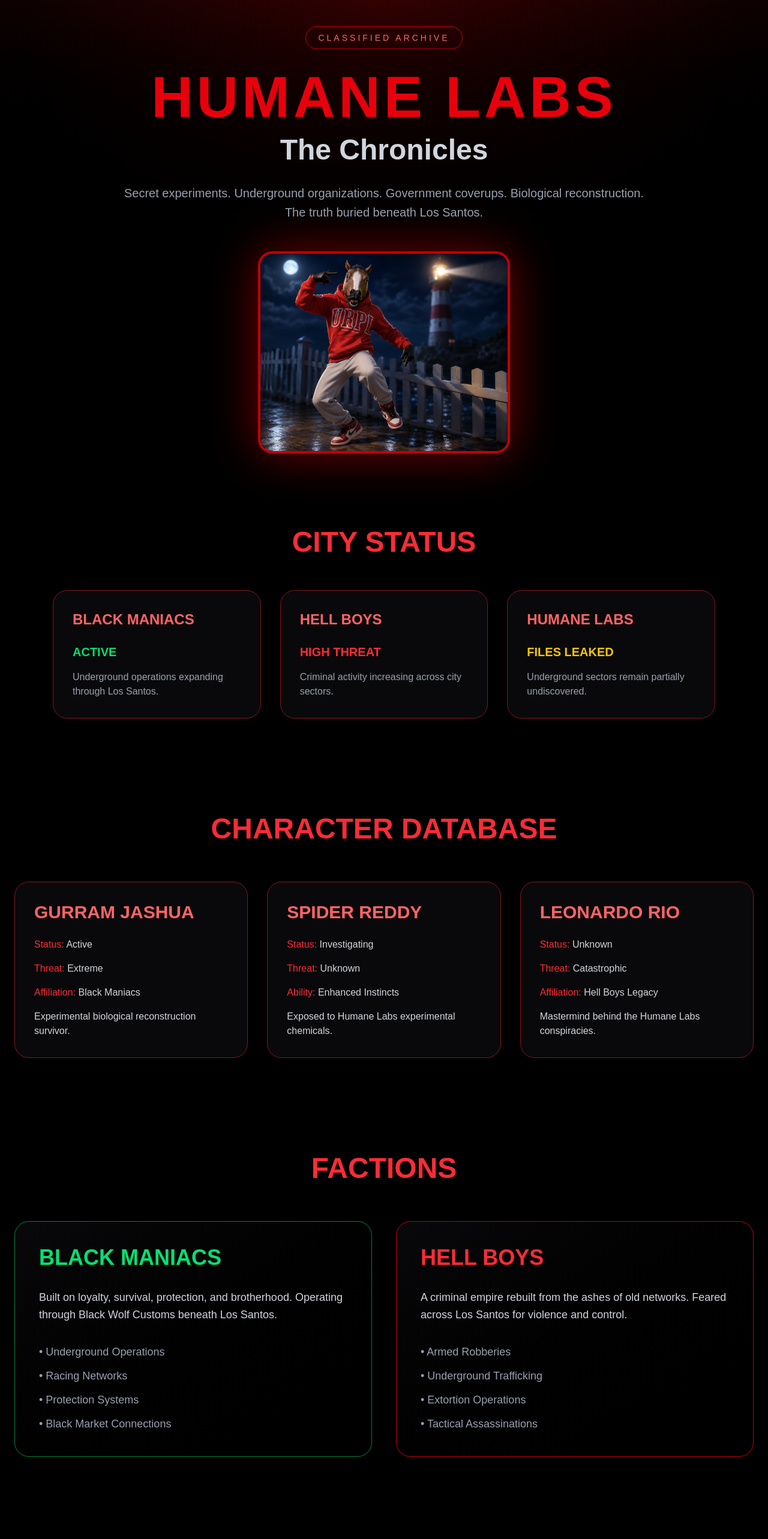
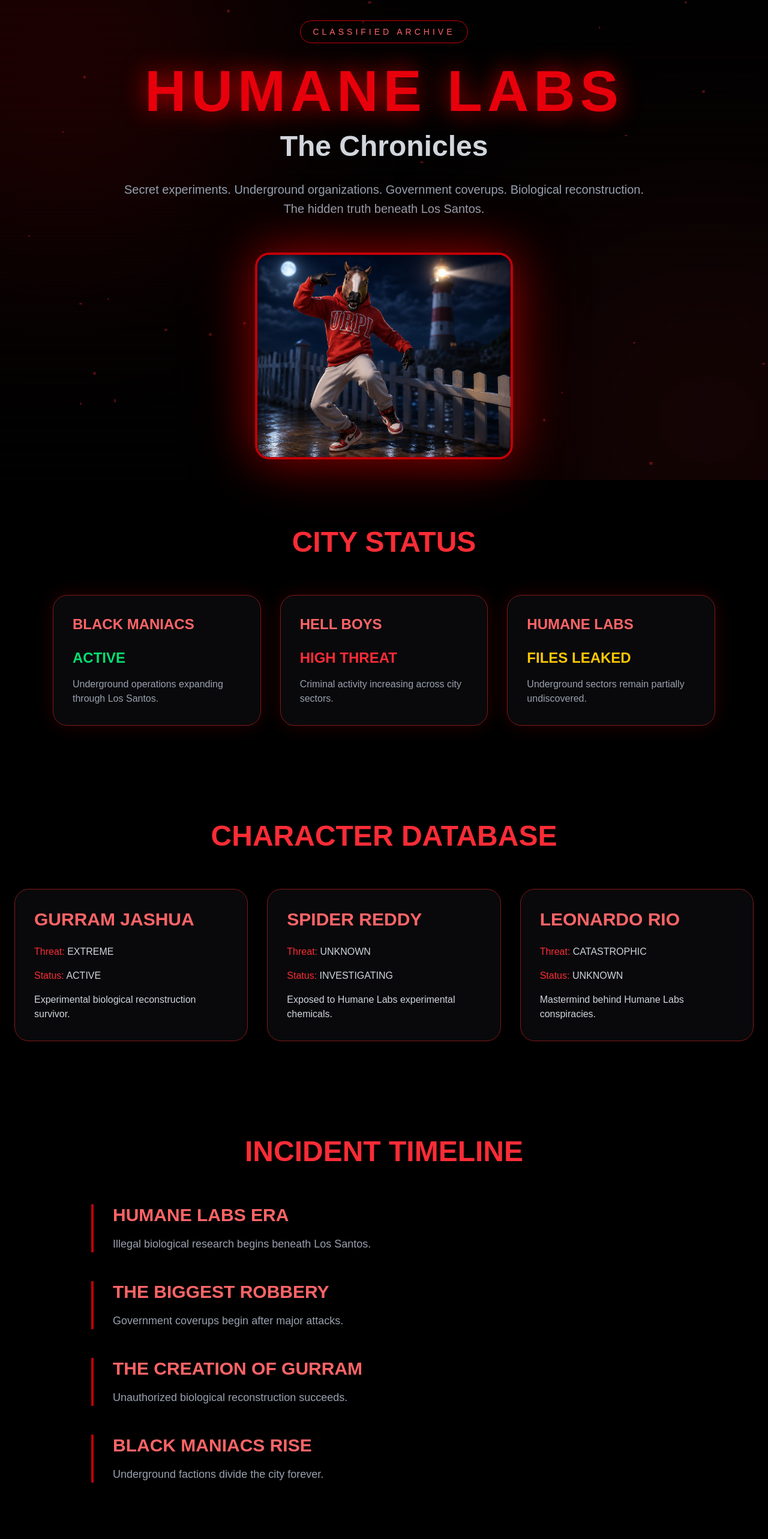
Before and after one commit to harshithtreddy23/gurram-jashua, a Next.js app: page / in a window 1280 px wide. Shown: the top 2566 px of the page at 60% size. Built offline with nearby package versions, Linux system fonts and the light colour scheme.

Commit message:
Added cinematic visual effects

```diff
--- a/app/page.tsx
+++ b/app/page.tsx
@@ -1,105 +1,202 @@
+"use client";
+
 import Image from "next/image";
+import { useEffect, useState } from "react";
 
 export default function Home() {
+  const [loading, setLoading] = useState(true);
+  const [typedText, setTypedText] = useState("");
+
+  const message =
+    "ACCESSING HUMANE LABS DATABASE... CLEARANCE ACCEPTED.";
+
+  useEffect(() => {
+    let index = 0;
+
+    const interval = setInterval(() => {
+      setTypedText(message.slice(0, index));
+      index++;
+
+      if (index > message.length) {
+        clearInterval(interval);
+      }
+    }, 50);
+
+    const timeout = setTimeout(() => {
+      setLoading(false);
+    }, 3500);
+
+    return () => {
+      clearInterval(interval);
+      clearTimeout(timeout);
+    };
+  }, []);
+
+  if (loading) {
     return (
-    <main className="min-h-screen bg-black text-white overflow-hidden">
+      <main className="h-screen bg-black flex items-center justify-center overflow-hidden relative">
 
-      {/* BACKGROUND */}
-      <div className="fixed inset-0 bg-[radial-gradient(circle_at_top,rgba(255,0,0,0.18),transparent_60%)] pointer-events-none" />
+        {/* Glow */}
+        <div className="absolute w-[600px] h-[600px] bg-red-700/20 blur-[140px] rounded-full animate-pulse" />
+
+        {/* Scanlines */}
+        <div className="absolute inset-0 opacity-10 bg-[linear-gradient(to_bottom,transparent_50%,rgba(255,255,255,0.08)_50%)] bg-[length:100%_4px]" />
+
+        <div className="relative z-10 text-center">
+
+          <h1 className="text-red-500 text-4xl md:text-6xl font-black tracking-[6px]">
+            HUMANE LABS
+          </h1>
+
+          <p className="mt-8 text-green-400 text-xl font-mono min-h-[40px]">
+            {typedText}
+          </p>
+
+          {/* Loading Bar */}
+          <div className="mt-10 w-80 h-3 bg-zinc-800 rounded-full overflow-hidden mx-auto">
+            <div className="h-full bg-red-600 animate-[loading_3s_linear_forwards]" />
+          </div>
+
+        </div>
+
+        <style jsx>{`
+          @keyframes loading {
+            from {
+              width: 0%;
+            }
+            to {
+              width: 100%;
+            }
+          }
+        `}</style>
+
+      </main>
+    );
+  }
+
+  return (
+    <main className="min-h-screen bg-black text-white overflow-hidden relative">
+
+      {/* Animated Background Glow */}
+      <div className="fixed inset-0 overflow-hidden pointer-events-none">
+
+        <div className="absolute top-[-200px] left-[-200px] w-[600px] h-[600px] bg-red-700/20 blur-[160px] rounded-full animate-pulse" />
+
+        <div className="absolute bottom-[-250px] right-[-250px] w-[700px] h-[700px] bg-red-900/20 blur-[180px] rounded-full animate-pulse" />
+
+      </div>
+
+      {/* Scanlines */}
+      <div className="fixed inset-0 opacity-10 pointer-events-none bg-[linear-gradient(to_bottom,transparent_50%,rgba(255,255,255,0.08)_50%)] bg-[length:100%_4px]" />
+
+      {/* Floating Particles */}
+      <div className="fixed inset-0 overflow-hidden pointer-events-none">
+
+        {[...Array(30)].map((_, i) => (
+          <div
+            key={i}
+            className="absolute bg-red-500 rounded-full opacity-30 animate-pulse"
+            style={{
+              width: `${Math.random() * 4 + 2}px`,
+              height: `${Math.random() * 4 + 2}px`,
+              top: `${Math.random() * 100}%`,
+              left: `${Math.random() * 100}%`,
+            }}
+          />
+        ))}
+
+      </div>
 
       {/* HERO */}
       <section className="relative min-h-screen flex flex-col items-center justify-center text-center px-6">
 
-        <div className="absolute inset-0 bg-gradient-to-b from-red-950/20 via-black to-black" />
-
-        <div className="relative z-10">
-
-          <div className="inline-block border border-red-700 text-red-400 px-5 py-2 rounded-full tracking-[4px] uppercase text-sm mb-8">
+        <div className="inline-block border border-red-700 text-red-400 px-5 py-2 rounded-full tracking-[5px] uppercase text-sm mb-8 animate-pulse">
           Classified Archive
         </div>
 
-          <h1 className="text-6xl md:text-8xl font-black uppercase tracking-[6px] text-red-600">
+        <h1 className="text-6xl md:text-8xl font-black uppercase tracking-[8px] text-red-600 drop-shadow-[0_0_20px_rgba(255,0,0,0.8)]">
           Humane Labs
         </h1>
 
-          <h2 className="mt-4 text-3xl md:text-5xl font-bold text-gray-300">
+        <h2 className="mt-5 text-3xl md:text-5xl font-bold text-gray-300">
           The Chronicles
         </h2>
 
         <p className="mt-8 max-w-4xl text-xl text-gray-400 leading-relaxed">
           Secret experiments. Underground organizations.
           Government coverups. Biological reconstruction.
-            The truth buried beneath Los Santos.
+          The hidden truth beneath Los Santos.
         </p>
 
-          <div className="mt-12">
+        <div className="mt-14 relative">
+
+          {/* Glow Ring */}
+          <div className="absolute inset-0 rounded-3xl bg-red-700/20 blur-3xl animate-pulse" />
+
           <Image
             src="/gurram-jashua.png"
             alt="Gurram Jashua"
-              width={420}
-              height={420}
-              className="rounded-3xl border-4 border-red-700 shadow-[0_0_80px_rgba(255,0,0,0.45)] mx-auto"
+            width={430}
+            height={430}
+            className="relative rounded-3xl border-4 border-red-700 shadow-[0_0_80px_rgba(255,0,0,0.5)] hover:scale-105 transition-all duration-500"
           />
+
         </div>
 
-        </div>
       </section>
 
-      {/* CITY STATUS */}
+      {/* STATUS SECTION */}
       <section className="max-w-6xl mx-auto px-6 py-20">
 
-        <h2 className="text-5xl font-black text-center text-red-500 mb-14">
+        <h2 className="text-5xl font-black text-center text-red-500 mb-16">
           CITY STATUS
         </h2>
 
         <div className="grid md:grid-cols-3 gap-8">
 
-          <div className="bg-zinc-950 border border-red-900 rounded-3xl p-8">
-            <h3 className="text-2xl font-bold text-red-400">
-              BLACK MANIACS
+          {[
+            {
+              title: "BLACK MANIACS",
+              status: "ACTIVE",
+              color: "text-green-400",
+              desc: "Underground operations expanding through Los Santos.",
+            },
+            {
+              title: "HELL BOYS",
+              status: "HIGH THREAT",
+              color: "text-red-500",
+              desc: "Criminal activity increasing across city sectors.",
+            },
+            {
+              title: "HUMANE LABS",
+              status: "FILES LEAKED",
+              color: "text-yellow-400",
+              desc: "Underground sectors remain partially undiscovered.",
+            },
+          ].map((card, i) => (
+            <div
+              key={i}
+              className="bg-zinc-950 border border-red-900 rounded-3xl p-8 hover:scale-105 hover:border-red-500 transition-all duration-500 shadow-[0_0_30px_rgba(255,0,0,0.15)]"
+            >
+              <h3 className="text-2xl font-black text-red-400">
+                {card.title}
               </h3>
 
-            <p className="mt-6 text-green-400 text-xl font-bold">
-              ACTIVE
+              <p className={`mt-6 text-2xl font-bold ${card.color} animate-pulse`}>
+                {card.status}
               </p>
 
               <p className="mt-4 text-gray-400">
-              Underground operations expanding through Los Santos.
+                {card.desc}
               </p>
             </div>
+          ))}
 
-          <div className="bg-zinc-950 border border-red-900 rounded-3xl p-8">
-            <h3 className="text-2xl font-bold text-red-400">
-              HELL BOYS
-            </h3>
-
-            <p className="mt-6 text-red-500 text-xl font-bold">
-              HIGH THREAT
-            </p>
-
-            <p className="mt-4 text-gray-400">
-              Criminal activity increasing across city sectors.
-            </p>
         </div>
 
-          <div className="bg-zinc-950 border border-red-900 rounded-3xl p-8">
-            <h3 className="text-2xl font-bold text-red-400">
-              HUMANE LABS
-            </h3>
-
-            <p className="mt-6 text-yellow-400 text-xl font-bold">
-              FILES LEAKED
-            </p>
-
-            <p className="mt-4 text-gray-400">
-              Underground sectors remain partially undiscovered.
-            </p>
-          </div>
-
-        </div>
       </section>
 
-      {/* CHARACTER DATABASE */}
+      {/* CHARACTER PROFILE */}
       <section className="max-w-7xl mx-auto px-6 py-20">
 
         <h2 className="text-5xl font-black text-center text-red-500 mb-16">
@@ -108,145 +205,58 @@ export default function Home() {
 
         <div className="grid md:grid-cols-2 lg:grid-cols-3 gap-8">
 
-          {/* GURRAM */}
-          <div className="bg-zinc-950 border border-red-900 rounded-3xl p-8 hover:scale-105 transition-all">
+          {[
+            {
+              name: "GURRAM JASHUA",
+              threat: "EXTREME",
+              status: "ACTIVE",
+              desc: "Experimental biological reconstruction survivor.",
+            },
+            {
+              name: "SPIDER REDDY",
+              threat: "UNKNOWN",
+              status: "INVESTIGATING",
+              desc: "Exposed to Humane Labs experimental chemicals.",
+            },
+            {
+              name: "LEONARDO RIO",
+              threat: "CATASTROPHIC",
+              status: "UNKNOWN",
+              desc: "Mastermind behind Humane Labs conspiracies.",
+            },
+          ].map((char, i) => (
+            <div
+              key={i}
+              className="bg-zinc-950 border border-red-900 rounded-3xl p-8 hover:scale-105 hover:border-red-500 transition-all duration-500 relative overflow-hidden"
+            >
 
-            <h3 className="text-3xl font-black text-red-400">
-              GURRAM JASHUA
+              <div className="absolute inset-0 bg-red-700/5 opacity-0 hover:opacity-100 transition-all duration-500" />
+
+              <h3 className="text-3xl font-black text-red-400 relative z-10">
+                {char.name}
               </h3>
 
-            <div className="mt-6 space-y-4 text-gray-300">
+              <div className="mt-6 space-y-4 text-gray-300 relative z-10">
 
                 <p>
-                <span className="text-red-500">Status:</span> Active
+                  <span className="text-red-500">Threat:</span>{" "}
+                  {char.threat}
                 </p>
 
                 <p>
-                <span className="text-red-500">Threat:</span> Extreme
+                  <span className="text-red-500">Status:</span>{" "}
+                  {char.status}
                 </p>
 
-              <p>
-                <span className="text-red-500">Affiliation:</span> Black Maniacs
-              </p>
-
-              <p>
-                Experimental biological reconstruction survivor.
-              </p>
-
-            </div>
-          </div>
-
-          {/* SPIDER */}
-          <div className="bg-zinc-950 border border-red-900 rounded-3xl p-8 hover:scale-105 transition-all">
-
-            <h3 className="text-3xl font-black text-red-400">
-              SPIDER REDDY
-            </h3>
-
-            <div className="mt-6 space-y-4 text-gray-300">
-
-              <p>
-                <span className="text-red-500">Status:</span> Investigating
-              </p>
-
-              <p>
-                <span className="text-red-500">Threat:</span> Unknown
-              </p>
-
-              <p>
-                <span className="text-red-500">Ability:</span> Enhanced Instincts
-              </p>
-
-              <p>
-                Exposed to Humane Labs experimental chemicals.
-              </p>
-
-            </div>
-          </div>
-
-          {/* LEONARDO */}
-          <div className="bg-zinc-950 border border-red-900 rounded-3xl p-8 hover:scale-105 transition-all">
-
-            <h3 className="text-3xl font-black text-red-400">
-              LEONARDO RIO
-            </h3>
-
-            <div className="mt-6 space-y-4 text-gray-300">
-
-              <p>
-                <span className="text-red-500">Status:</span> Unknown
-              </p>
-
-              <p>
-                <span className="text-red-500">Threat:</span> Catastrophic
-              </p>
-
-              <p>
-                <span className="text-red-500">Affiliation:</span> Hell Boys Legacy
-              </p>
-
-              <p>
-                Mastermind behind the Humane Labs conspiracies.
-              </p>
-
-            </div>
-          </div>
-
-        </div>
-      </section>
-
-      {/* FACTIONS */}
-      <section className="max-w-7xl mx-auto px-6 py-20">
-
-        <h2 className="text-5xl font-black text-center text-red-500 mb-16">
-          FACTIONS
-        </h2>
-
-        <div className="grid md:grid-cols-2 gap-10">
-
-          {/* BLACK MANIACS */}
-          <div className="bg-gradient-to-br from-zinc-950 to-black border border-green-700 rounded-3xl p-10">
-
-            <h3 className="text-4xl font-black text-green-400">
-              BLACK MANIACS
-            </h3>
-
-            <p className="mt-8 text-gray-300 text-lg leading-relaxed">
-              Built on loyalty, survival, protection, and brotherhood.
-              Operating through Black Wolf Customs beneath Los Santos.
-            </p>
-
-            <ul className="mt-8 space-y-3 text-gray-400 text-lg">
-              <li>• Underground Operations</li>
-              <li>• Racing Networks</li>
-              <li>• Protection Systems</li>
-              <li>• Black Market Connections</li>
-            </ul>
-
-          </div>
-
-          {/* HELL BOYS */}
-          <div className="bg-gradient-to-br from-zinc-950 to-black border border-red-700 rounded-3xl p-10">
-
-            <h3 className="text-4xl font-black text-red-500">
-              HELL BOYS
-            </h3>
-
-            <p className="mt-8 text-gray-300 text-lg leading-relaxed">
-              A criminal empire rebuilt from the ashes of old networks.
-              Feared across Los Santos for violence and control.
-            </p>
-
-            <ul className="mt-8 space-y-3 text-gray-400 text-lg">
-              <li>• Armed Robberies</li>
-              <li>• Underground Trafficking</li>
-              <li>• Extortion Operations</li>
-              <li>• Tactical Assassinations</li>
-            </ul>
+                <p>{char.desc}</p>
 
               </div>
 
             </div>
+          ))}
+
+        </div>
+
       </section>
 
       {/* TIMELINE */}
@@ -256,52 +266,45 @@ export default function Home() {
           INCIDENT TIMELINE
         </h2>
 
-        <div className="space-y-10">
+        <div className="space-y-12">
 
-          <div className="border-l-4 border-red-700 pl-8">
+          {[
+            {
+              title: "HUMANE LABS ERA",
+              desc: "Illegal biological research begins beneath Los Santos.",
+            },
+            {
+              title: "THE BIGGEST ROBBERY",
+              desc: "Government coverups begin after major attacks.",
+            },
+            {
+              title: "THE CREATION OF GURRAM",
+              desc: "Unauthorized biological reconstruction succeeds.",
+            },
+            {
+              title: "BLACK MANIACS RISE",
+              desc: "Underground factions divide the city forever.",
+            },
+          ].map((item, i) => (
+            <div
+              key={i}
+              className="border-l-4 border-red-700 pl-8 hover:translate-x-2 transition-all duration-300"
+            >
               <h3 className="text-3xl font-bold text-red-400">
-              HUMANE LABS ERA
+                {item.title}
               </h3>
 
               <p className="mt-4 text-gray-400 text-lg">
-              Illegal biological research begins beneath Los Santos.
+                {item.desc}
               </p>
             </div>
+          ))}
 
-          <div className="border-l-4 border-red-700 pl-8">
-            <h3 className="text-3xl font-bold text-red-400">
-              THE BIGGEST ROBBERY
-            </h3>
-
-            <p className="mt-4 text-gray-400 text-lg">
-              Jesús Marquina attacks Humane Labs. Government coverup follows.
-            </p>
         </div>
 
-          <div className="border-l-4 border-red-700 pl-8">
-            <h3 className="text-3xl font-bold text-red-400">
-              THE CREATION OF GURRAM
-            </h3>
-
-            <p className="mt-4 text-gray-400 text-lg">
-              Ethan Jashua survives unauthorized biological reconstruction.
-            </p>
-          </div>
-
-          <div className="border-l-4 border-red-700 pl-8">
-            <h3 className="text-3xl font-bold text-red-400">
-              BLACK MANIACS RISE
-            </h3>
-
-            <p className="mt-4 text-gray-400 text-lg">
-              Underground factions divide Los Santos forever.
-            </p>
-          </div>
-
-        </div>
       </section>
 
-      {/* CLASSIFIED FILE */}
+      {/* CLASSIFIED REPORT */}
       <section className="max-w-5xl mx-auto px-6 py-24">
 
         <div className="bg-zinc-950 border border-red-900 rounded-3xl p-12 shadow-[0_0_50px_rgba(255,0,0,0.15)]">
@@ -320,15 +323,16 @@ export default function Home() {
           </p>
 
           <p className="mt-6 text-gray-300 text-xl leading-loose">
-            Multiple witnesses claim sightings of unknown figures operating
-            beneath the city after midnight.
+            Multiple witnesses report unidentified movement beneath the city
+            after midnight.
           </p>
 
-          <p className="mt-6 text-red-500 text-2xl font-bold">
+          <p className="mt-8 text-red-500 text-2xl font-bold animate-pulse">
             STATUS: INVESTIGATION ACTIVE
           </p>
 
         </div>
+
       </section>
 
       {/* FOOTER */}
```
Lines whose indentation alone changed are shown as unchanged.
